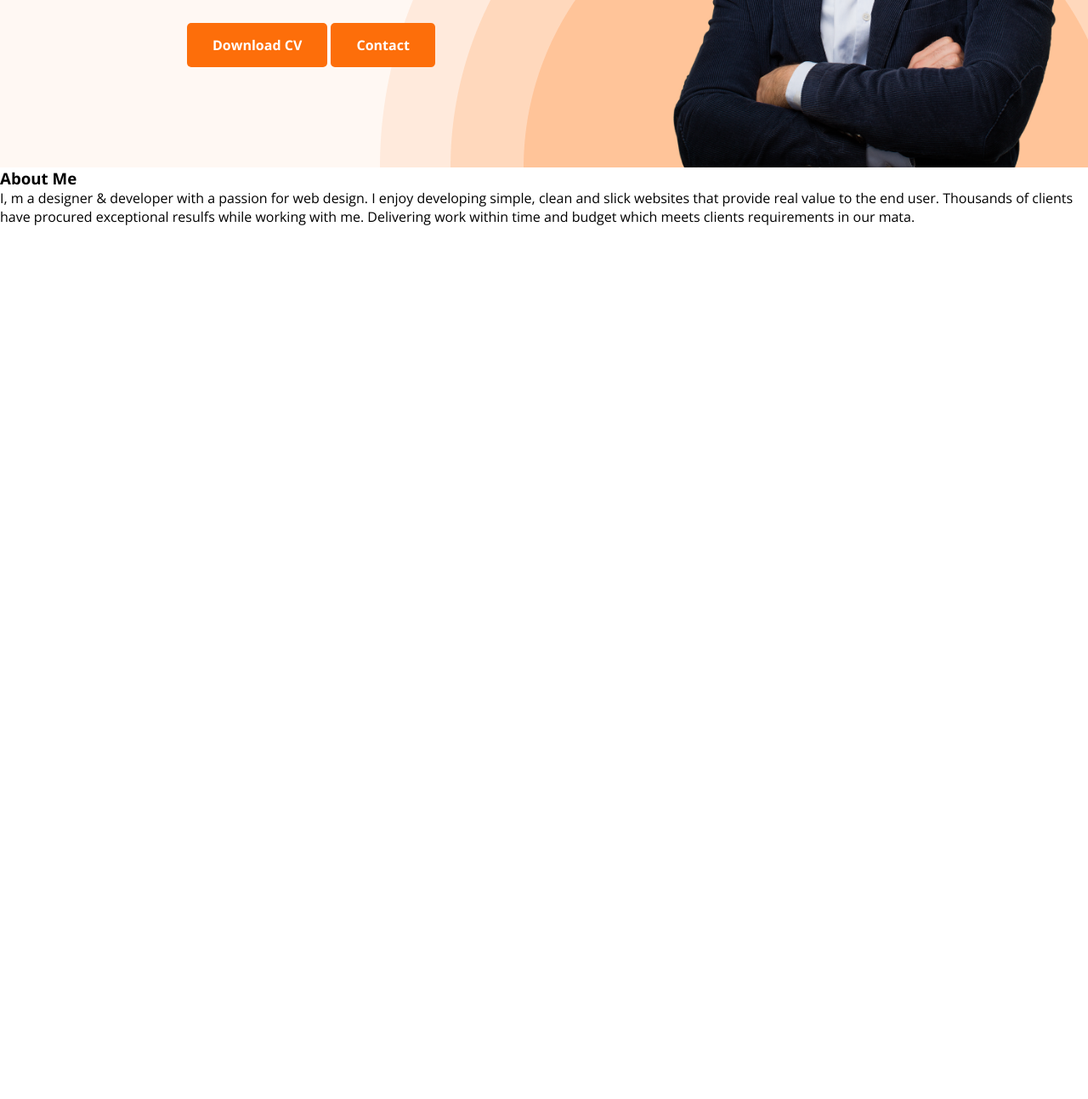
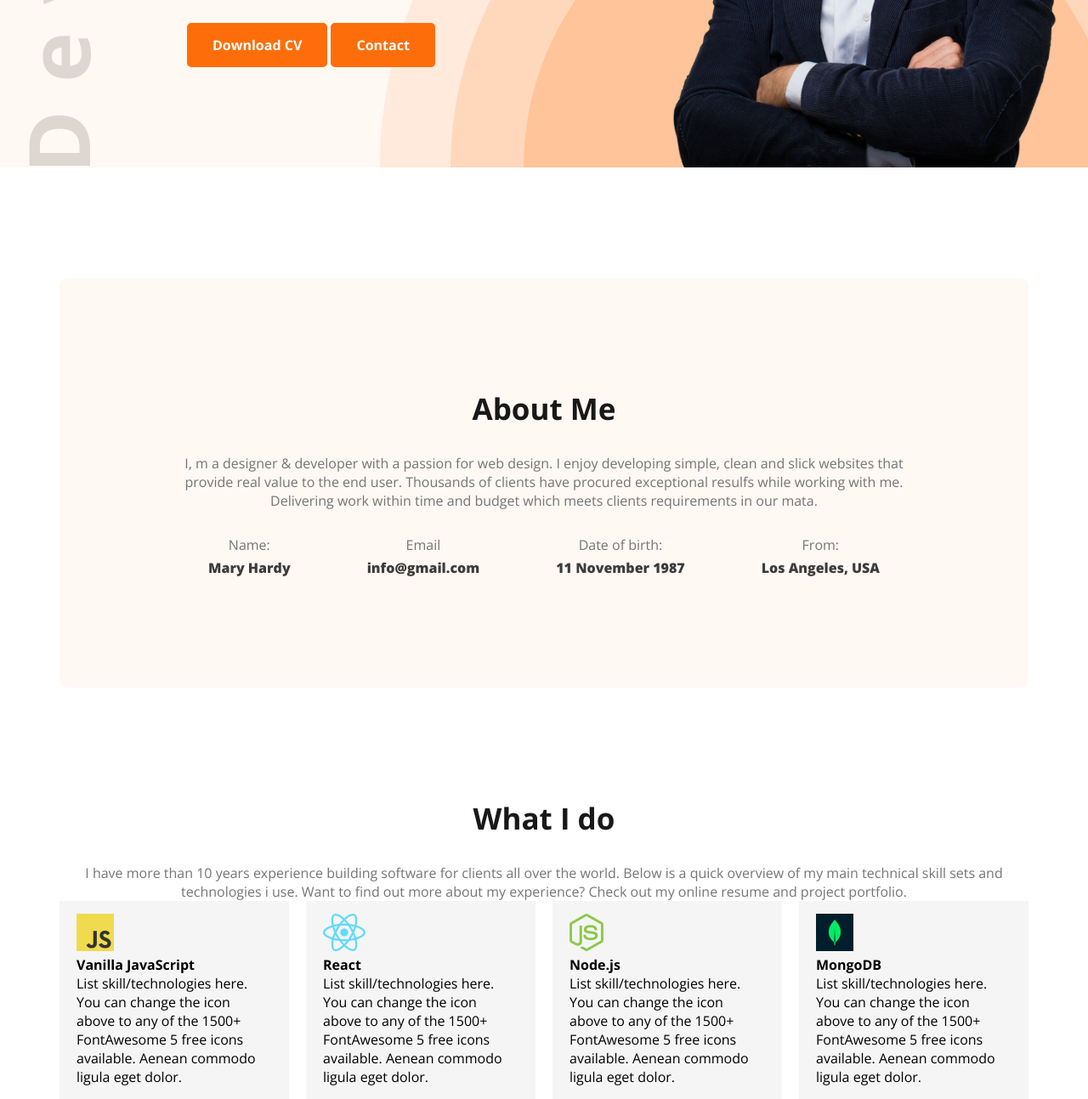
Before and after one commit to topu0075/basic-portfolio, a plain HTML site: page index.html in a window 1280 px wide. Shown: the part 573-1866 px from the top of the page at 85% size. Before the commit the page ends 839 px from the top, so only its background shows below. Drawn offline with nearby package versions, Linux system fonts and the light colour scheme.

Commit message:
completed about section

```diff
--- a/index.html
+++ b/index.html
@@ -33,10 +33,51 @@
     </header>
     <main>
         <section class="about">
-            <h3>About Me</h3>
-            <p>I, m a designer & developer with a passion for web design. I enjoy developing simple, clean and slick websites that provide real value to the end user. Thousands of clients have procured exceptional resulfs while working with me. Delivering work within time and budget which meets clients requirements in our mata.</p>
-            <div>
-
+            <h3 class="section-title">About Me</h3>
+            <p class="section-description">I, m a designer & developer with a passion for web design. I enjoy developing simple, clean and slick websites that provide real value to the end user. Thousands of clients have procured exceptional resulfs while working with me. Delivering work within time and budget which meets clients requirements in our mata.</p>
+            <div class="about-info-container">
+                <div class="about-info">
+                    <h4 class="info-title">Name:</h4>
+                    <p class="info-description">Mary Hardy</p>
+                </div>
+                <div class="about-info">
+                    <h4 class="info-title">Email</h4>
+                    <p class="info-description">info@gmail.com</p>
+                </div>
+                <div class="about-info">
+                    <h4 class="info-title">Date of birth:</h4>
+                    <p class="info-description">11 November 1987</p>
+                </div>
+                <div class="about-info">
+                    <h4 class="info-title">From:</h4>
+                    <p class="info-description">Los Angeles, USA</p>
+                </div>
+            </div>
+        </section>
+        <section>
+            <h3 class="section-title">What I do</h3>
+            <p class="section-description">I have more than 10 years experience building software for clients all over the world. Below is a quick overview of my main technical skill sets and technologies i use. Want to find out more about my experience? Check out my online resume and project portfolio.</p>
+            <div class="skills">
+                <div class="card">
+                    <img src="./images/icons/js.png" alt="JS">
+                    <h4 class="skill-title">Vanilla JavaScript</h4>
+                    <p class="skill-description">List skill/technologies here. You can change the icon above to any of the 1500+ FontAwesome 5 free icons available. Aenean commodo ligula eget dolor.</p>
+                </div>
+                <div class="card">
+                    <img src="./images/icons/react.png" alt="">
+                    <h4 class="skill-title">React</h4>
+                    <p class="skill-description">List skill/technologies here. You can change the icon above to any of the 1500+ FontAwesome 5 free icons available. Aenean commodo ligula eget dolor.</p>
+                </div>
+                <div class="card">
+                    <img src="./images/icons/nodejs.png" alt="">
+                    <h4 class="skill-title">Node.js</h4>
+                    <p class="skill-description">List skill/technologies here. You can change the icon above to any of the 1500+ FontAwesome 5 free icons available. Aenean commodo ligula eget dolor.</p>
+                </div>
+                <div class="card">
+                    <img src="./images/icons/mongo.png" alt="">
+                    <h4 class="skill-title">MongoDB</h4>
+                    <p class="skill-description">List skill/technologies here. You can change the icon above to any of the 1500+ FontAwesome 5 free icons available. Aenean commodo ligula eget dolor.</p>
+                </div>
             </div>
         </section>
     </main>
--- a/style/style.css
+++ b/style/style.css
@@ -17,13 +17,28 @@
 .text-primary{
     color: #FD6E0A;
 }
-
+.primary{
+    background: #FFF8F3;
+}
+.section-title{
+    color: #181818;
+    text-align: center;
+    font-size: 35px;
+    font-weight: 700;
+}
+.section-description{
+    color: #757575;
+    text-align: center;
+    font-size: 16px;
+    font-weight: 400;
+    margin-top: 30px;
+}
 /* header */
 .header{
     background-color: #FFF8F3;
-    background-image: url(../images/header_bg.png);
+    background-image: url(../images/header_bg.png),url(../images/developer.png);
     background-repeat: no-repeat;
-    background-position: bottom right;
+    background-position: bottom right, 30px 5px;
 }
 /* Nav style */
 nav{
@@ -95,3 +110,48 @@ nav a{
 .profile-pic{
     width: 500px;
 }
+
+/* Main  */
+main{
+    max-width: 1140px;
+    margin: 0 auto;
+}
+/* about */
+.about{
+    border-radius: 10px;
+    padding: 130px;
+    margin: 130px 0px;
+    background: #FFF8F3
+}
+
+.about-info-container{
+    display: flex;
+    justify-content: space-around;
+    align-items: center;
+}
+.about-info{
+    text-align: center;
+    margin-top: 30px;
+}
+.info-title{
+    color: #757575;
+    margin-bottom: 5px;
+    font-weight: 300;
+}
+.info-description{
+    color: #3c3c3c;
+    text-align: center;
+    font-weight: 800;
+}
+
+.skills{
+    display: flex;
+    justify-content: space-around;
+    align-items: center;
+    gap: 20px;
+}
+
+.card{
+    padding: 15px 20px;
+    background-color: whitesmoke;
+}
```
